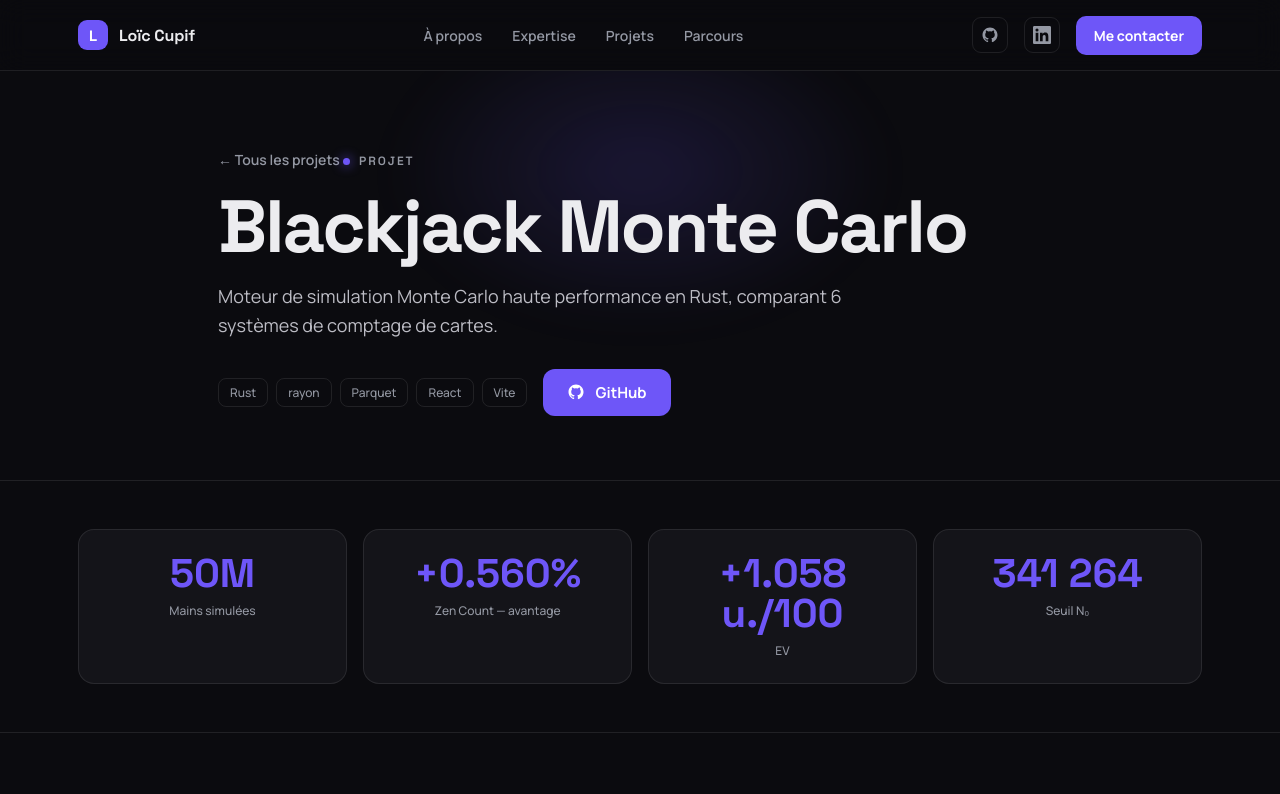
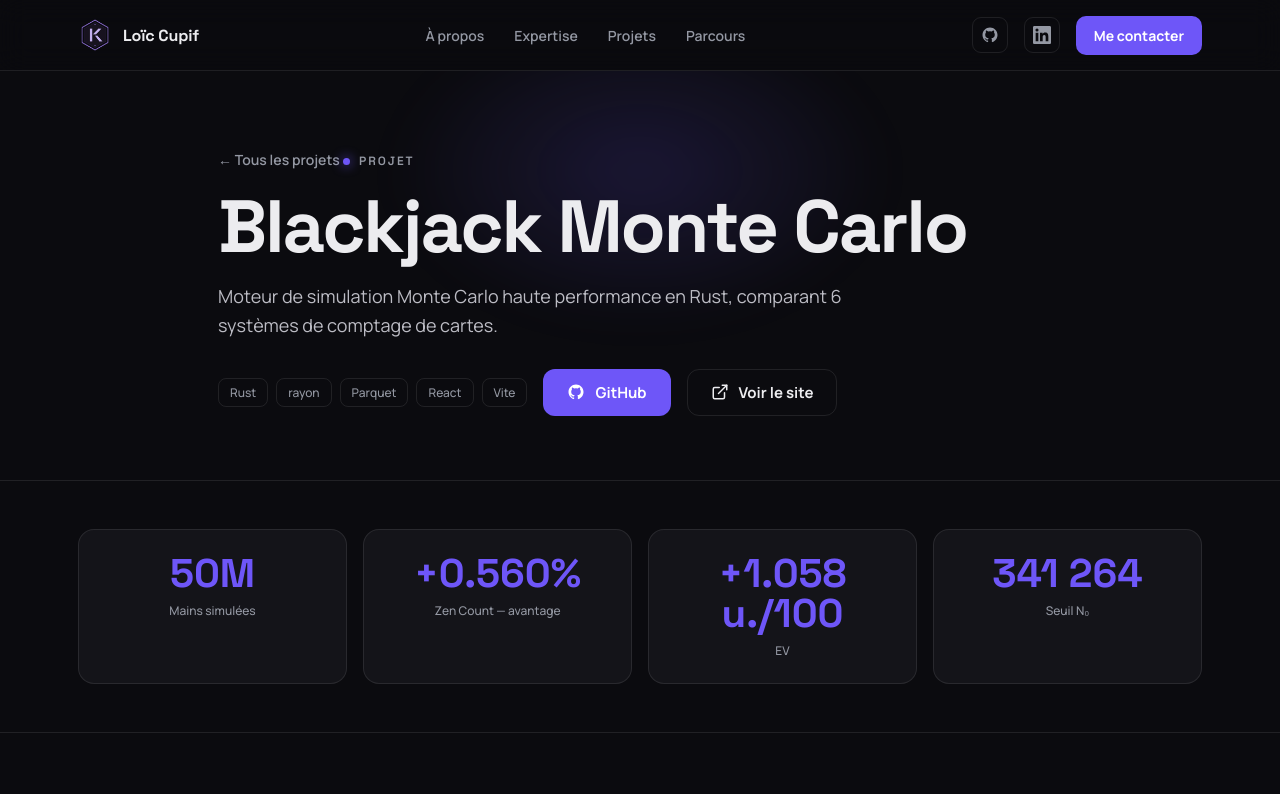
Before and after one commit to LeMages/LeMages, an Astro site in the folder portfolio/: page /projets/blackjack-monte-carlo in a window 1280 px wide. Shown: the top 794 px of the page. Built offline with nearby package versions, Linux system fonts and the light colour scheme; Astro itself is replaced by a stand-in of ours.

Commit message:
Add K hexagon logo and Blackjack Monte Carlo links
- Replace favicon (ico, 32px, 192px) with the new K hexagon icon and
  drop the old SVG favicon
- Replace the "L" badge in the header with the new logo
- Link Blackjack Monte Carlo to its GitHub repo and Vercel dashboard

Co-Authored-By: Claude Opus 5.5 <noreply@anthropic.com>

```diff
--- a/portfolio/src/components/Nav.astro
+++ b/portfolio/src/components/Nav.astro
@@ -8,7 +8,7 @@ const { currentPath = '/' } = Astro.props;
 <nav>
   <div class="container nav-inner">
     <a href="/" class="nav-logo">
-      <span class="nav-logo-icon">L</span>
+      <img class="nav-logo-icon" src="/images/logo.png" alt="" width="34" height="34" />
       <span class="nav-logo-name">Loïc Cupif</span>
     </a>
 
@@ -103,15 +103,9 @@ const { currentPath = '/' } = Astro.props;
   }
 
   .nav-logo-icon {
-    width: 30px;
-    height: 30px;
-    border-radius: 9px;
-    background: var(--accent);
-    display: flex;
-    align-items: center;
-    justify-content: center;
-    font: 700 15px 'Space Grotesk', sans-serif;
-    color: var(--accent-ink);
+    width: 34px;
+    height: 34px;
+    display: block;
   }
 
   .nav-logo-name {
--- a/portfolio/src/content/projets/blackjack-monte-carlo.md
+++ b/portfolio/src/content/projets/blackjack-monte-carlo.md
@@ -4,7 +4,8 @@ tagline: "Moteur de simulation Monte Carlo haute performance en Rust, comparant
 featured: false
 ordre: 5
 stack: ["Rust", "rayon", "Parquet", "React", "Vite"]
-lienGithub: "https://github.com/LeMages"
+lienGithub: "https://github.com/LeMages/Black-Jack-Monte-Carlo"
+lienSite: "https://dashboard-lemages-projects.vercel.app/"
 image: "/images/projets/projet_black_jack.webp"
 contexteGroupe: false
 metriques:
--- a/portfolio/src/layouts/BaseLayout.astro
+++ b/portfolio/src/layouts/BaseLayout.astro
@@ -18,7 +18,7 @@ const {
     <meta charset="utf-8" />
     <meta name="viewport" content="width=device-width, initial-scale=1" />
     <meta name="description" content={description} />
-    <link rel="icon" type="image/svg+xml" href="/favicon.svg" />
+    <link rel="icon" type="image/x-icon" href="/favicon.ico" sizes="any" />
     <link rel="icon" type="image/png" sizes="32x32" href="/favicon-32.png" />
     <link rel="icon" type="image/png" sizes="192x192" href="/favicon-192.png" />
     <title>{title}</title>
```
Also changed, not shown: portfolio/public/favicon-192.png, portfolio/public/favicon-32.png, portfolio/public/favicon.ico, portfolio/public/favicon.svg (deleted), portfolio/public/images/logo.png (added).
